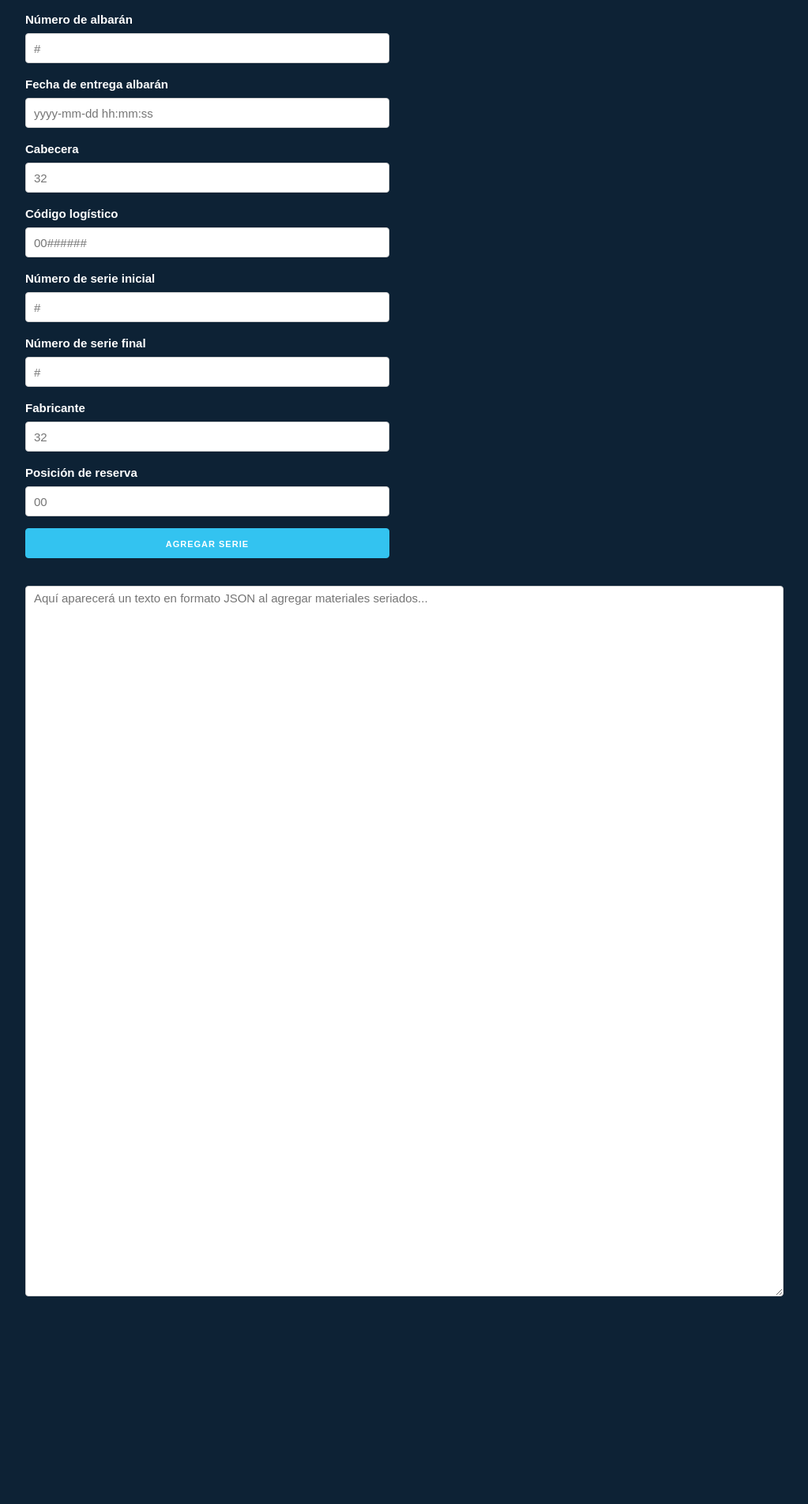
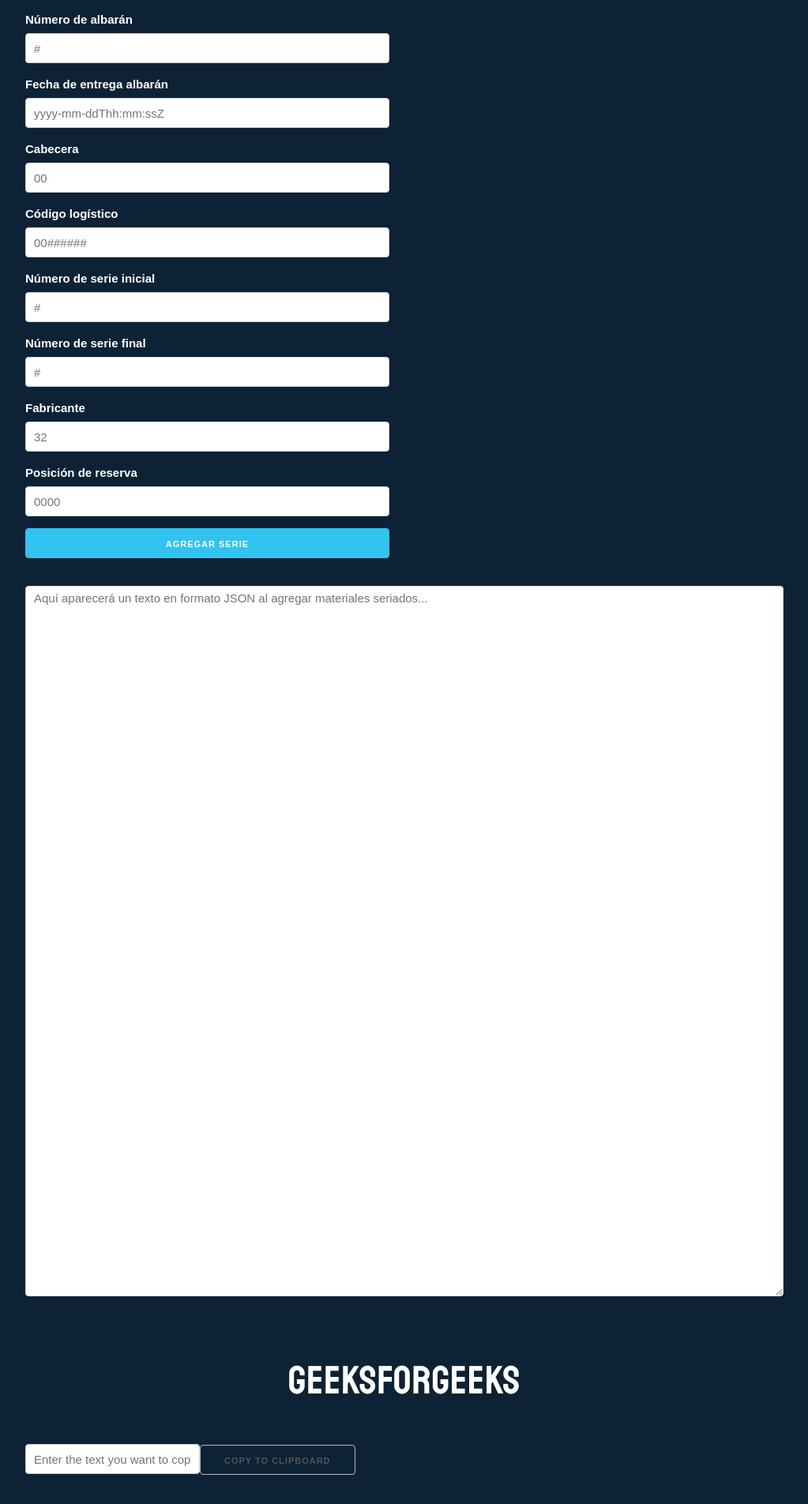
Before and after one commit to harvgonzalez/seriadix-generator, a React (Create React App) app: page / in a window 1280 px wide. Shown: the part 595-2500 px from the top of the page at 79% size, without its empty margins (128-1151 px from the left). Before the commit the page ends 2334 px from the top, so only its background shows below. Built offline with nearby package versions, Linux system fonts and the light colour scheme.

Commit message:
generates json

```diff
--- a/package.json
+++ b/package.json
@@ -7,8 +7,10 @@
     "@testing-library/react": "^11.1.0",
     "@testing-library/user-event": "^12.1.10",
     "react": "^17.0.2",
+    "react-copy-to-clipboard": "^5.0.3",
     "react-dom": "^17.0.2",
     "react-scripts": "4.0.3",
+    "styled-components": "^5.3.0",
     "uuid": "^3.4.0",
     "web-vitals": "^1.0.1"
   },
--- a/src/App.js
+++ b/src/App.js
@@ -2,6 +2,7 @@ import { Fragment, useState } from "react";
 import Formulario from "./components/Formulario";
 import Serie from "./components/Serie";
 import Generador from "./components/Generador";
+import Clipboard from "./components/Clipboard";
 function App() {
 
   // Cambia el estado del generador a true
@@ -61,7 +62,7 @@ function App() {
           />
         </div>
 
-
+        <Clipboard />
       </div>
     </Fragment>
   );
--- /dev/null
+++ b/src/components/Clipboard.js
@@ -0,0 +1,36 @@
+import React,{useState} from 'react'
+import copy from "copy-to-clipboard";
+// import { Heading, Input1, Input2, Container, Button } from './Styles'
+
+const Clipboard = () => {
+	const [copyText, setCopyText] = useState('');
+
+	const handleCopyText = (e) => {
+	setCopyText(e.target.value);
+	}
+
+	const copyToClipboard = () => {
+	copy(copyText);
+	alert(`You have copied "${copyText}"`);
+	}
+
+	return (
+	<div>
+		<h1>GeeksForGeeks</h1>
+
+		<input
+			type="text"
+			value={copyText}
+			onChange={handleCopyText}
+			placeholder='Enter the text you want to copy'
+        />
+
+		<button onClick={copyToClipboard}>
+			Copy to Clipboard
+		</button>
+
+	</div>
+	)
+}
+
+export default Clipboard;
--- a/src/components/Formulario.js
+++ b/src/components/Formulario.js
@@ -78,7 +78,7 @@ const Formulario = ({crearSerie}) => {
                         type="text"
                         name="manufactureDate"
                         className="u-full-width"
-                        placeholder="yyyy-mm-dd hh:mm:ss"
+                        placeholder="yyyy-mm-ddThh:mm:ssZ"
                         onChange={actualizarState}
                     />
                     <label>Lote</label>
@@ -119,7 +119,7 @@ const Formulario = ({crearSerie}) => {
                         type="text"
                         name="deliveryDate"
                         className="u-full-width"
-                        placeholder="yyyy-mm-dd hh:mm:ss"
+                        placeholder="yyyy-mm-ddThh:mm:ssZ"
                         onChange={actualizarState}
                     />
 
@@ -129,7 +129,7 @@ const Formulario = ({crearSerie}) => {
                         type="text"
                         name="idiHeader"
                         className="u-full-width"
-                        placeholder="32"
+                        placeholder="00"
                         onChange={actualizarState}
                     />
                     <label>Código logístico</label>
@@ -170,7 +170,7 @@ const Formulario = ({crearSerie}) => {
                         type="text"
                         name="idiReservedCode"
                         className="u-full-width"
-                        placeholder="00"
+                        placeholder="0000"
                         onChange={actualizarState}
                     />
                     <button
--- a/src/components/Generador.js
+++ b/src/components/Generador.js
@@ -10,23 +10,26 @@ const Generador = ({series}) => {
         materiales.push({
             manufactureDate: element.manufactureDate,
             manufactureBatch: element.manufactureBatch.toString().padStart(20, 0),
-            packagingCode: element.packagingCode,
+            packagingCode: element.packagingCode.toString().padStart(8, 0),
+            logisticCodeUse: {
+                id: element.idiLogisticCode,
+            },
             delivery: {
                 orderNumber: element.orderNumber,
                 deliveryNote: element.deliveryNote,
-                deliveryDate: element.deliveryNote
+                deliveryDate: element.deliveryDate
             },
             materialIdentification: {
                 idiHeader: element.idiHeader,
-                idiLogisticCode: element.idiLogisticCode,
+                idiLogisticCode: element.idiLogisticCode.toString().padStart(8, 0),
                 IdiSerialNumber: i.toString().padStart(16, 0),
                 idiManufacturerCode: element.idiManufacturerCode,
                 idiReservedCode: element.idiReservedCode,
                 value: element.idiHeader + element.idiLogisticCode + element.idiManufacturerCode + element.idiReservedCode + i
             },
             materialMassiveRequest: {
-                id: i,
-                isCompleted: true
+                id: "",
+                isCompleted: false
              }
             })
         }
@@ -42,7 +45,7 @@ const Generador = ({series}) => {
         <div>
             <form>
                 {
-                    materiales.length <= 0
+                    series.length <= 0
 
                     ?
                     <textarea
--- a/src/components/Serie.js
+++ b/src/components/Serie.js
@@ -14,6 +14,8 @@ const Serie = ({serie, eliminarSerie}) => {
             <p>Fecha entrega: <span>{serie.deliveryDate}</span> </p>
             <p>Cabecera: <span>{serie.idiHeader}</span> </p>
             <p>Cod. log: <span>{serie.packagingCode}</span> </p>
+            <p>Serie Inicial: <span>{serie.serieInicial}</span> </p>
+            <p>Serie Final: <span>{serie.serieFinal}</span> </p>
 
             <button
                 className="button eliminar u-full-width"
```
Also changed, not shown: 2 other files (tests, documents, lock files or other folders).
